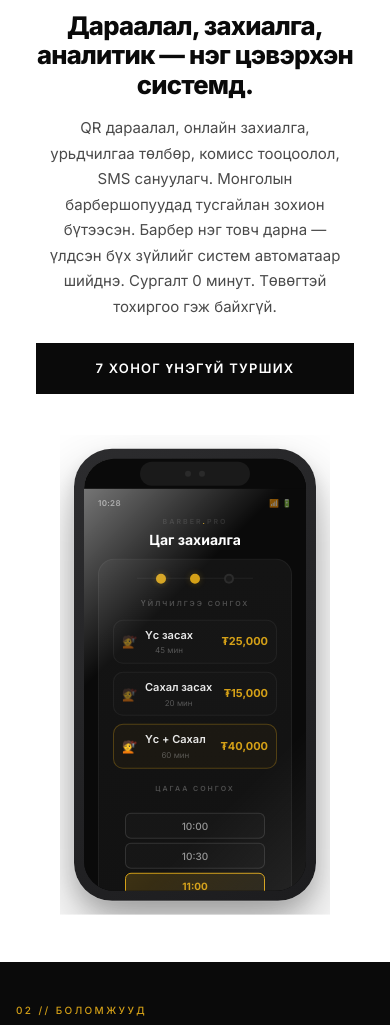
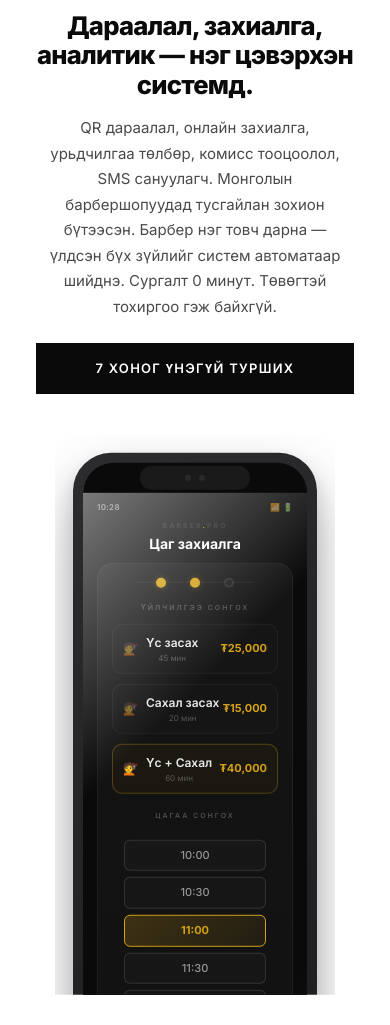
Before and after one commit to Erden8830/barber-system, a website: page prototype-premium.html in a window 390 px wide. Shown: the part 59-1084 px from the top of the page. Drawn offline with Linux system fonts and the light colour scheme.

Commit message:
Mobile: flex mockup height (520-560px), pad 18px, nuke grey bg on .phone-wrap

```diff
--- a/prototype-premium.html
+++ b/prototype-premium.html
@@ -510,12 +510,14 @@ a{ color: var(--black); text-decoration: none; transition: color .2s; }
     margin: 0 auto !important;
   }
   .phone-mockup {
-    width: 270px !important;
-    height: 480px !important;
+    width: 280px !important;
+    height: auto !important;
+    min-height: 520px !important;
+    max-height: 560px !important;
     display: flex !important;
     flex-direction: column !important;
     justify-content: space-between !important;
-    padding: 14px !important;
+    padding: 18px !important;
     overflow: hidden !important;
     max-width: none !important;
     margin: 24px auto 0 auto !important;
@@ -524,19 +526,16 @@ a{ color: var(--black); text-decoration: none; transition: color .2s; }
     flex: 1 !important;
     display: flex !important;
     flex-direction: column !important;
-    height: 100% !important;
   }
   .phone-screen-bezel {
     flex: 1 !important;
     display: flex !important;
     flex-direction: column !important;
-    height: 100% !important;
   }
   .phone-screen {
     flex: 1 !important;
     display: flex !important;
     flex-direction: column !important;
-    height: 100% !important;
   }
   .phone-content {
     flex: 1 !important;
@@ -551,11 +550,19 @@ a{ color: var(--black); text-decoration: none; transition: color .2s; }
   }
   .phone-shop { margin-bottom: 8px !important; }
   .phone-shop-title { font-size: 14px !important; }
-  .phone-svc-item { padding: 6px 8px !important; margin-bottom: 4px !important; }
-  .phone-svc-name { font-size: 11px !important; }
-  .time-slot-grid { gap: 4px !important; margin-bottom: 10px !important; }
-  .time-slot-btn { padding: 4px !important; font-size: 10px !important; }
+  .phone-svc-item { font-size: 12px !important; padding: 8px 10px !important; margin-bottom: 6px !important; }
+  .phone-svc-name { font-size: 12px !important; }
+  .time-slot-grid { gap: 6px !important; margin-bottom: 10px !important; }
+  .time-slot-btn { padding: 6px !important; font-size: 11px !important; }
   .phone-book-btn { margin-top: auto !important; }
+  .phone-wrap {
+    background: transparent !important;
+    background-color: transparent !important;
+    border: none !important;
+    box-shadow: none !important;
+    padding: 0 !important;
+    margin: 0 auto !important;
+  }
   .hero-content {
     padding: 40px 20px !important;
     text-align: center !important;
```
Also changed, not shown: public/landing.html (+17 -10 lines).
